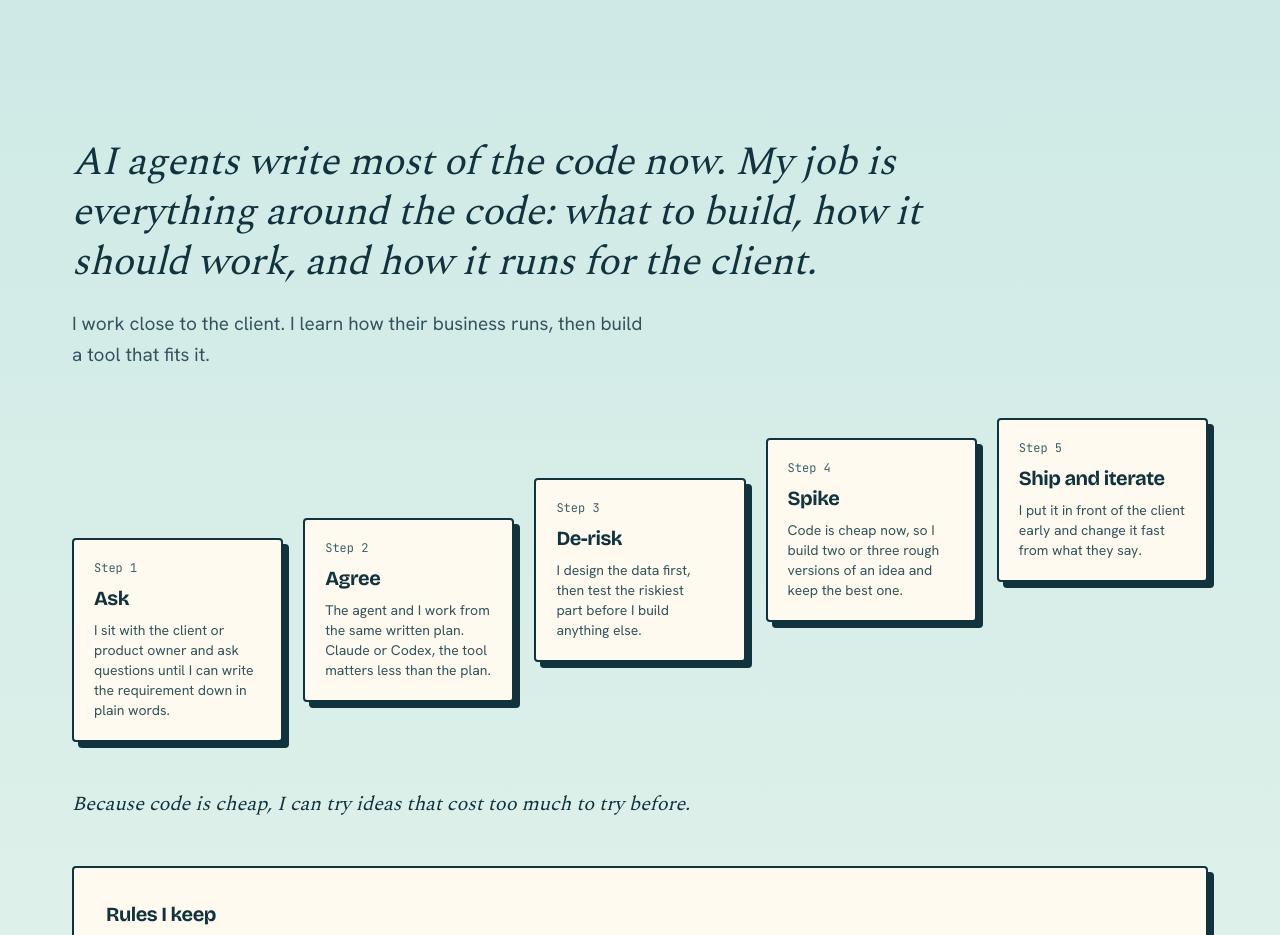
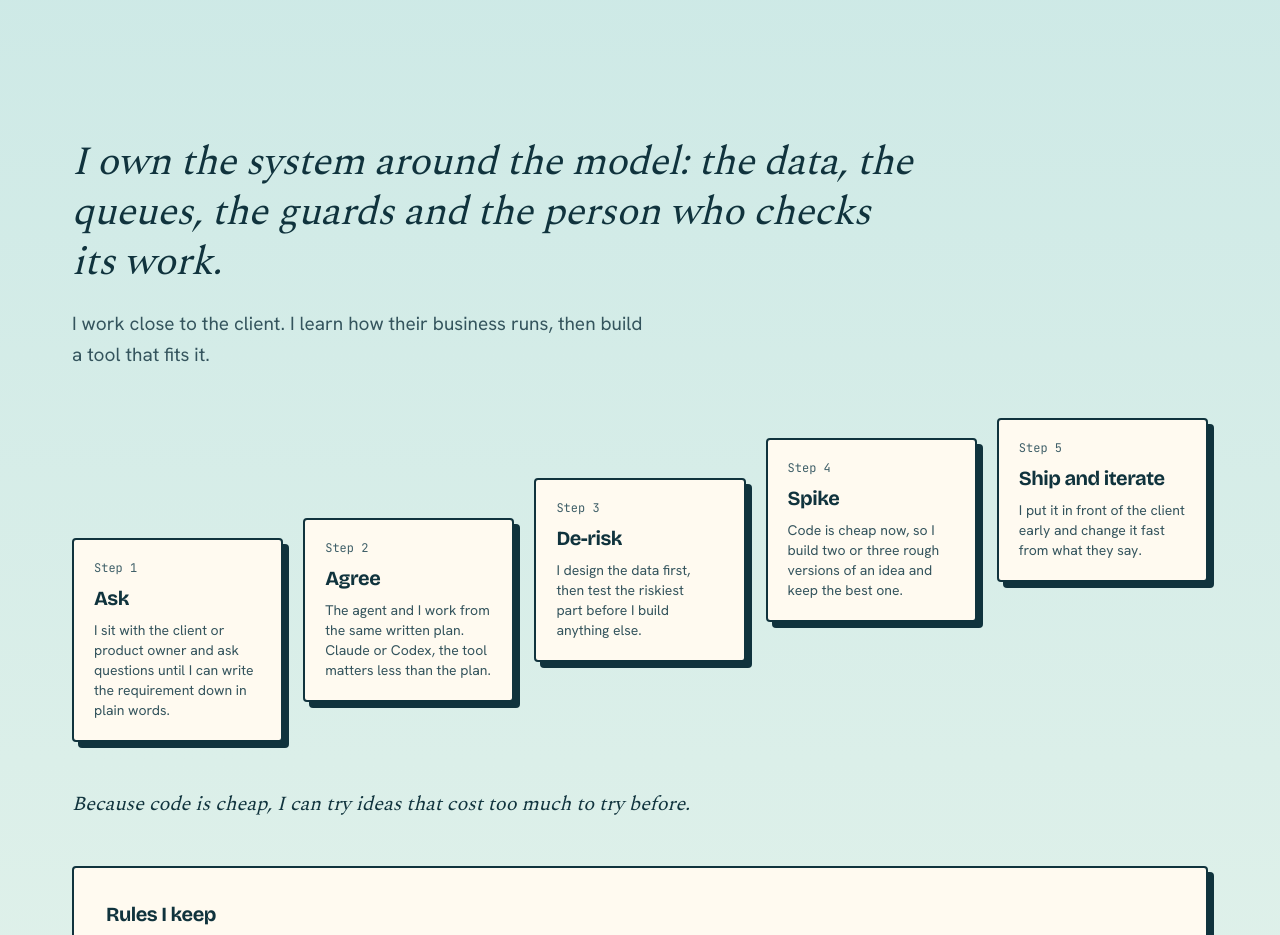
Before and after one commit to alifaroo-q/alifarooq.dev, a Next.js app: page / in a window 1280 px wide. Shown: the part 5140-6075 px from the top of the page. Built offline with nearby package versions, Linux system fonts and the light colour scheme; no server answers.

Commit message:
feat(how-i-work): lead the stance with owning the system around the model

```diff
--- a/src/components/how-i-work.tsx
+++ b/src/components/how-i-work.tsx
@@ -1,7 +1,7 @@
 import { Cue } from "@/components/cue";
 
 const STANCE =
-  "AI agents write most of the code now. My job is everything around the code: what to build, how it should work, and how it runs for the client.";
+  "I own the system around the model: the data, the queues, the guards and the person who checks its work.";
 const SUB =
   "I work close to the client. I learn how their business runs, then build a tool that fits it.";
 const CLOSING =
```
